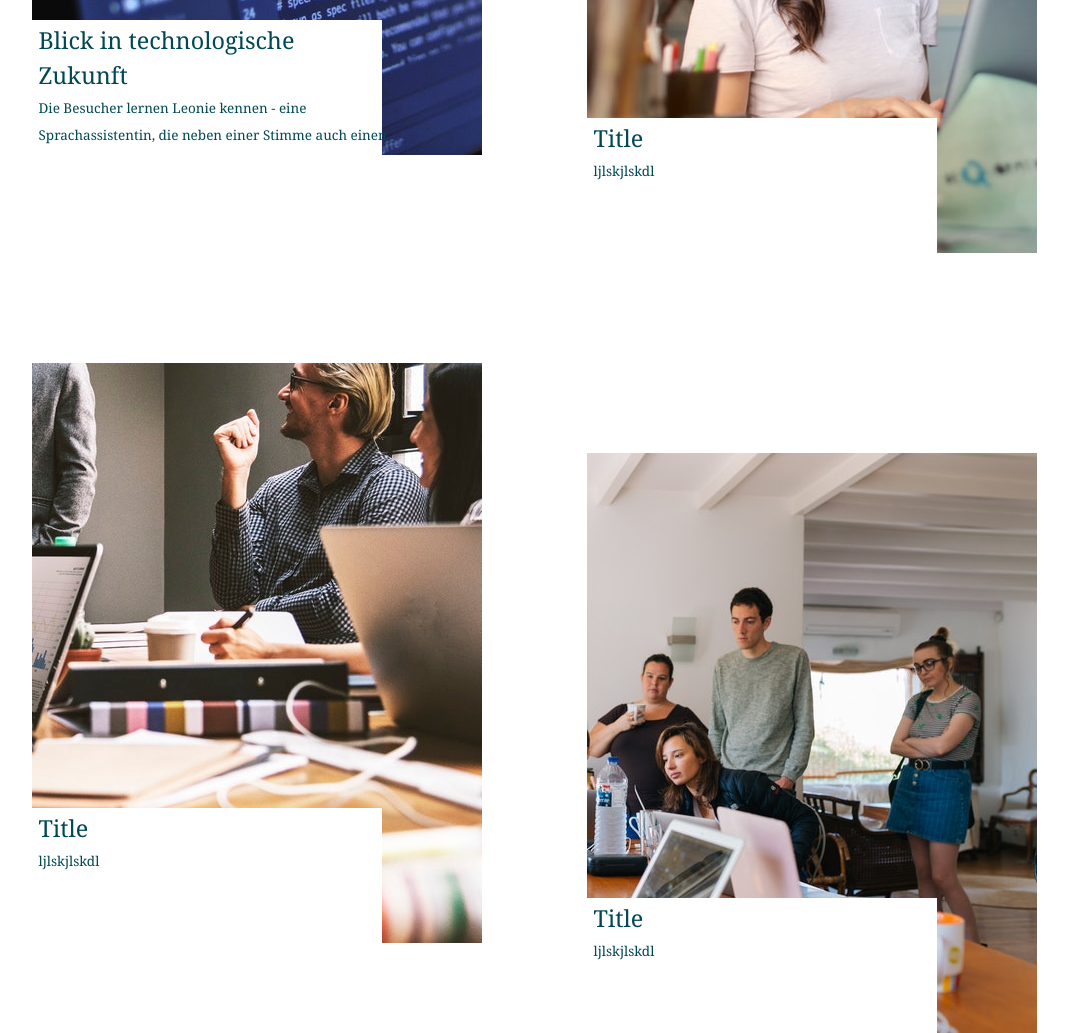
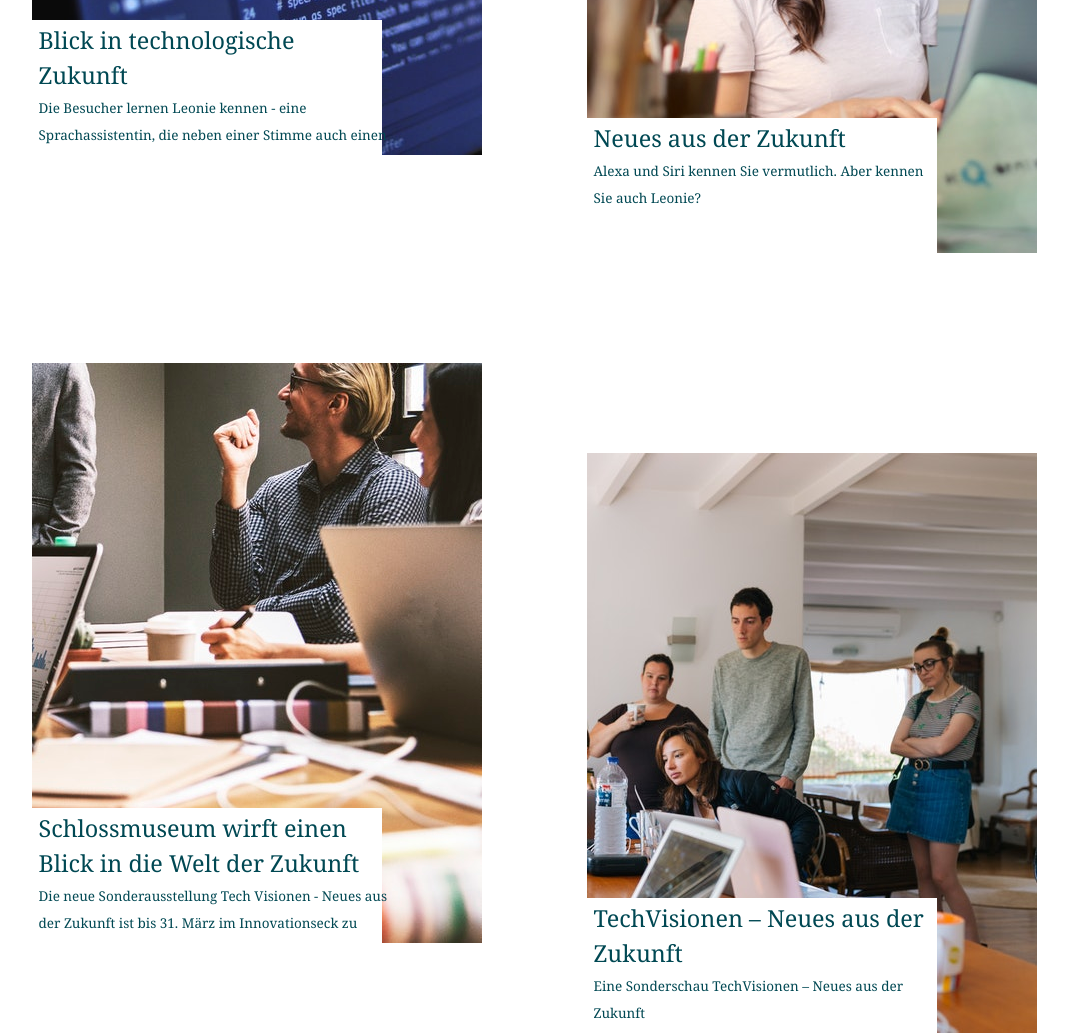
Before and after one commit to KonstantinFrank01/leonie-gatsby, a Gatsby site: page / in a window 1280 px wide. Shown: the part 1200-2233 px from the top of the page, without its empty margins (106-1174 px from the left). Built offline with nearby package versions, Linux system fonts and the light colour scheme; Gatsby itself is replaced by a stand-in of ours.

Commit message:
Articles fertig

```diff
--- a/src/components/article/article.css
+++ b/src/components/article/article.css
@@ -91,7 +91,7 @@
     font-size: 2rem;
     position: relative;
     top: 2%;
-    left: 6%;
+    text-align: center;
 }
 .excerpt {
     color: white;
--- a/src/components/article/article.js
+++ b/src/components/article/article.js
@@ -16,12 +16,14 @@ const Article = ({ img, title, summary, excerptHeader, excerpt, link }) => (
             </div>
         </div>
         <div class="overlay">
-            <span class="excerptHeader">{ excerptHeader }</span><br/>
+            <div class="excerptHeader">
+                <span>{ excerptHeader }</span><br/>
+            </div>
             <div class="excerpt">
                 <span>{ excerpt }</span>
             </div>
             <div class="btn-container">
-                <a type="button" className="btn btn-primary" href={link}>Read Article</a>
+                <a type="button" className="btn btn-primary" href={link}>Artikel lesen</a>
             </div>
         </div>
     </div>
--- a/src/pages/index.js
+++ b/src/pages/index.js
@@ -33,9 +33,35 @@ const IndexPage = () => (
                 link="https://ooe.orf.at/news/stories/2957975/?fbclid=IwAR1woeeBFuToOVibSdHlwoRkSXZEZcKXG6wphbcmq9WR9W-F9zebeUEeqo4"
                 img={codeImage}>
         </Article>
-        <Article title="Title" excerpt="lorem ipsumjllskhls" summary="ljlskjlskdl" link="https://www.orf.at" img={girlImage}></Article>
-        <Article title="Title" excerpt="lorem ipsumjllskhls" summary="ljlskjlskdl" link="https://www.orf.at" img={meetingImage}></Article>
-        <Article title="Title" excerpt="lorem ipsumjllskhls" summary="ljlskjlskdl" link="https://www.orf.at" img={pupilsImage}></Article>
+        <Article title="Neues aus der Zukunft"
+                summary="Alexa und Siri kennen Sie vermutlich. Aber kennen Sie auch Leonie?"
+                excerptHeader="Neues aus der Zukunft"
+                excerpt="Alexa und Siri kennen Sie vermutlich. Aber kennen Sie auch Leonie?
+                Die Oö. Zukunftsakademie, ein Think Tank der Oö. Landesregierung, blickt in die Zukunft
+                und stellt im Innovationseck der Dauerausstellung „Technik Oberösterreich“ technologische Entwicklungen
+                der nächsten Jahre, Jahrzehnte, vielleicht auch Jahrhunderte vor."
+                link="http://www.landesmuseum.at/de/ausstellungen/detail/techvisionen-neues-aus-der-zukunft.html"
+                img={girlImage}>
+        </Article>
+        <Article title="Schlossmuseum wirft einen Blick in die Welt der Zukunft"
+                summary="Die neue Sonderausstellung Tech Visionen - Neues aus der Zukunft ist bis 31. März im Innovationseck zu sehen"
+                excerptHeader="Welt der Zukunft"
+                excerpt="3D-Avatare, ein Gehirn-Computer-Interface, humanoide Roboter, Ganzkörperscanner – die Sonderschau Tech Visionen – Neues aus der Zukunft
+                gibt seit Mittwoch im Linzer Schlossmuseum einen Ausblick auf künftige technologische Entwicklungen.
+                Die in Kooperation mit der Zukunftsakademie – dem Thinktank der Landesregierung – entstandene Schau
+                läuft bis 31. März. Zu sehen ist sie im Innovationseck der Dauerausstellung Technik Oberösterreich."
+                link="https://www.nachrichten.at/nachrichten/kultur/das-schlossmuseum-wirft-einen-blick-in-die-welt-der-zukunft;art16,3090778"
+                img={meetingImage}>
+        </Article>
+        <Article title="TechVisionen – Neues aus der Zukunft"
+                summary="Eine Sonderschau TechVisionen – Neues aus der Zukunft"
+                excerptHeader="TechVisionen – Neues aus der Zukunft"
+                excerpt="Der Avatar Leonie als 3D-Hologramm der HTL Leonding wurde für die Ausstellung trainiert,
+                Fragen zu aktuellen Studien der Zukunftsakademie zu beantworten. Eine Sonderschau TechVisionen – Neues aus der Zukunft
+                gibt seit Mittwoch im Bereich der Technik-Dauerausstellung im Linzer Schlossmuseum einen Ausblick auf künftige Technologien."
+                link="https://derstandard.at/2000095788518/Neues-aus-der-Zukunft-im-Linzer-Schlossmuseum"
+                img={pupilsImage}>
+        </Article>
       </div>
     </div>
   </div>
```
